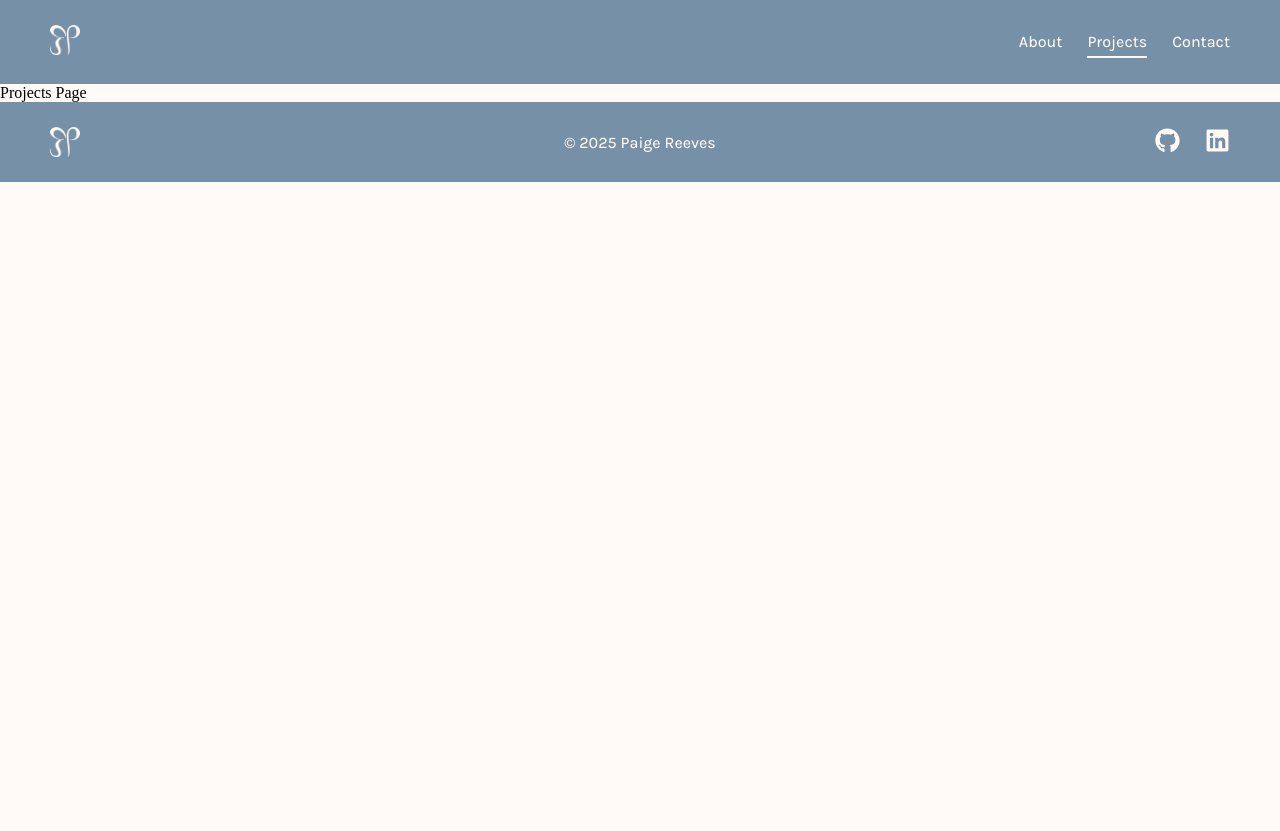
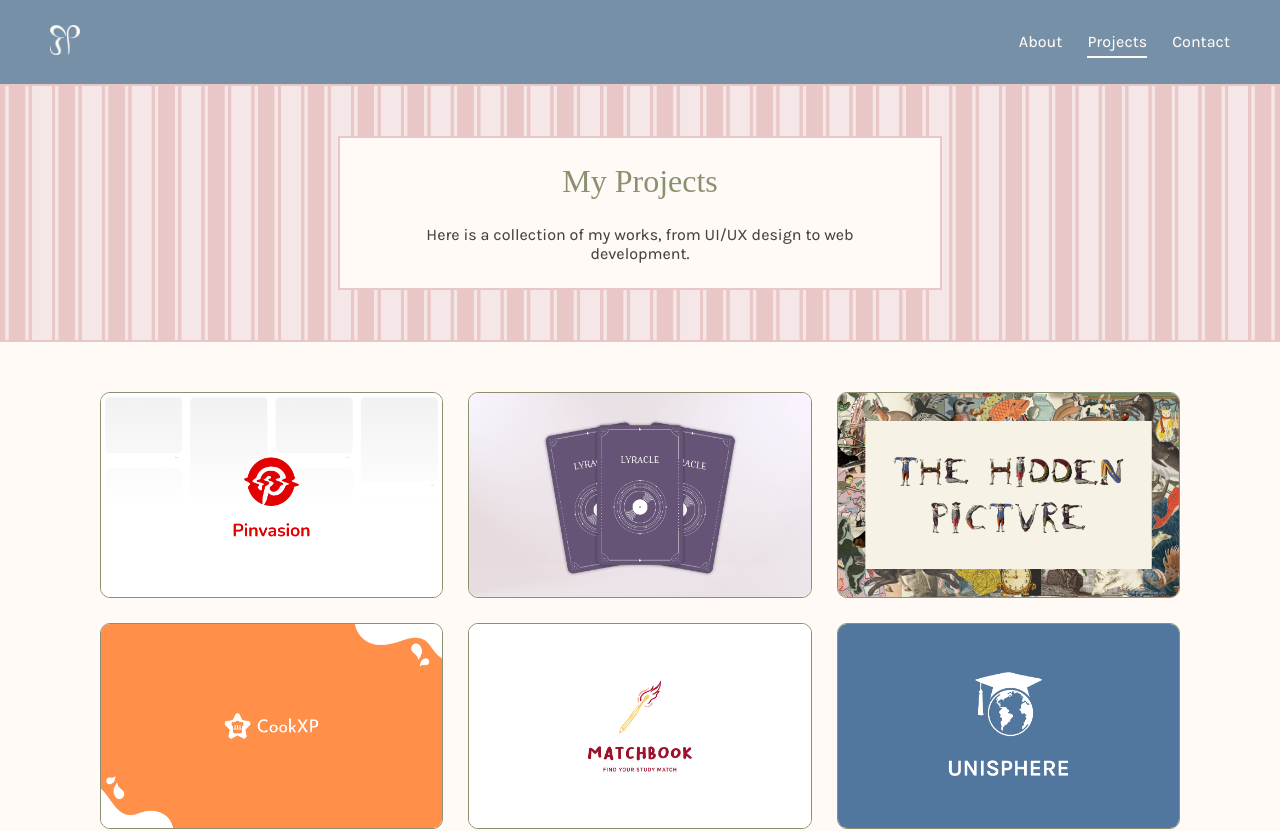
Before and after one commit to rpaigemei/Personal-Portfolio, a React (Vite) app: page /projects in a window 1280 px wide. Shown: the top 831 px of the page. Before the commit the page ends 800 px from the top, so only its background shows below. Built offline with nearby package versions, Linux system fonts and the light colour scheme; a web font is replaced by a local one.

Commit message:
all projects page

```diff
--- a/src/data/projects.js
+++ b/src/data/projects.js
@@ -32,7 +32,7 @@ export const projects = [
         id: "the-hidden-picture",
         name: "The Hidden Picture",
         thumbnail: hiddenPicture,
-        tagline: "A hidden object game where players have to look through a collage of public domain images to uncover objects.",
+        tagline: "A hidden object game where players have to look through a collage of images to uncover objects.",
         website: "link here",
         code: "link here",
         overview: "overview here",
--- a/src/index.css
+++ b/src/index.css
@@ -164,7 +164,7 @@ a {
     border: 2px solid var(--color-4);
 
     background-image: url(./assets/wallpaper.png);
-    background-size: contain;
+    background-size: cover;
   }
 
   .text-box {
@@ -211,6 +211,10 @@ a {
     font-weight: var(--weight-normal);
     color: var(--color-dark);
     font-size: var(--size-normal);
+  }
+
+  .all-projects {
+    color: var(--color-2);
   }
 }
 
@@ -326,6 +330,8 @@ a {
       top: 0;
       left: 0;
 
+      container-type: inline-size;
+
       width: 100%;
       height: 100%;
 
@@ -348,6 +354,12 @@ a {
         font-size: var(--size-normal);
         color: var(--color-light);
         text-align: center;
+      }
+
+      @container (max-width: 350px) {
+        .content {
+          padding: 25px 50px;
+        }
       }
     }
   }
@@ -456,6 +468,4 @@ a {
       }
     }
   }
-
-
 }
--- a/src/pages/Projects.jsx
+++ b/src/pages/Projects.jsx
@@ -1,9 +1,29 @@
 import React from "react";
+import { projects } from "../data/projects";
+import ProjectCard from "../components/ProjectCard";
 
 export default function Projects() {
     return (
-        <div>
-            Projects Page
+        <div className="page">
+            <div className="header pattern-bg all-projects">
+                <div className="text-box">
+                    <div className="text center-align">
+                        <div className="heading">
+                            My Projects
+                        </div>
+                        <div className="body">
+                            Here is a collection of my works, from UI/UX design to web development.
+                        </div>
+                    </div>
+                </div>
+            </div>
+            <div className="projects">
+                <div className="cards">
+                    {projects.map(project => (
+                        <ProjectCard project={project} key={project.id} />
+                    ))}
+                </div>
+            </div>
         </div>
     )
 }
```
